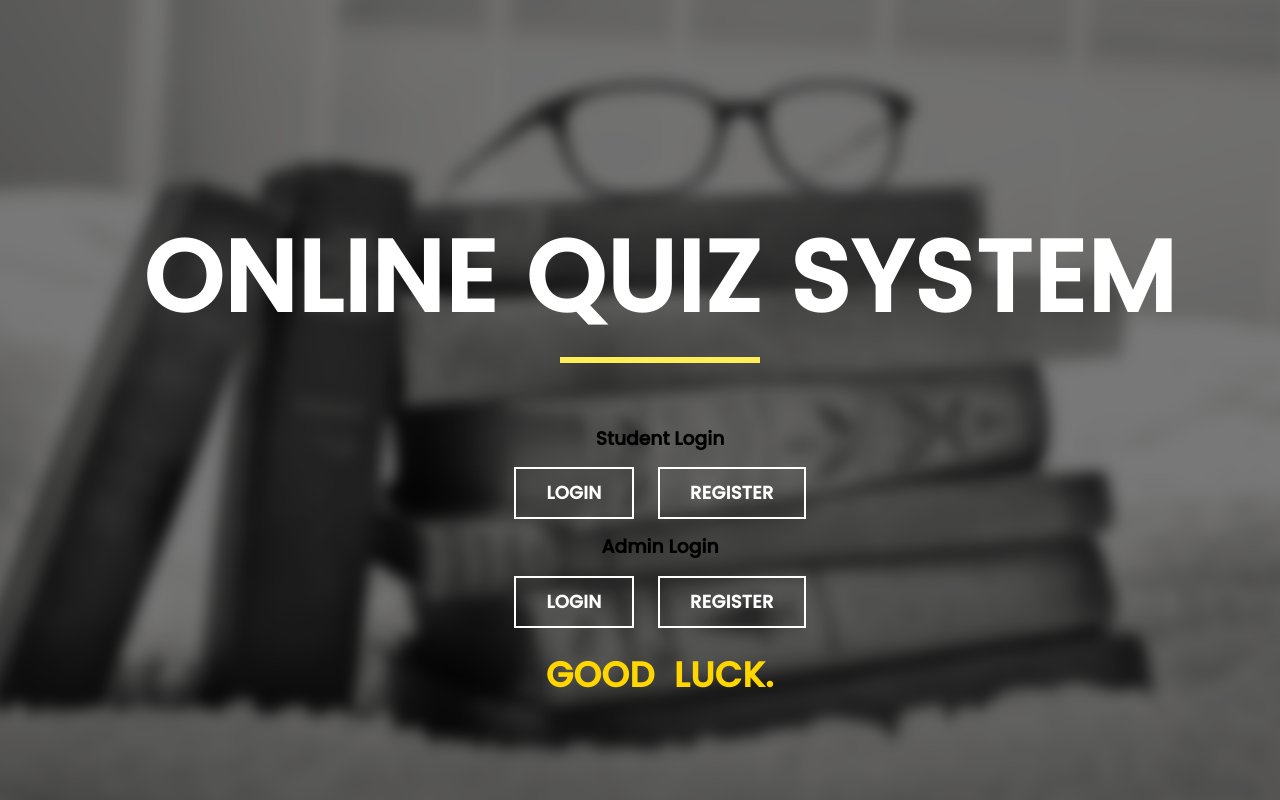
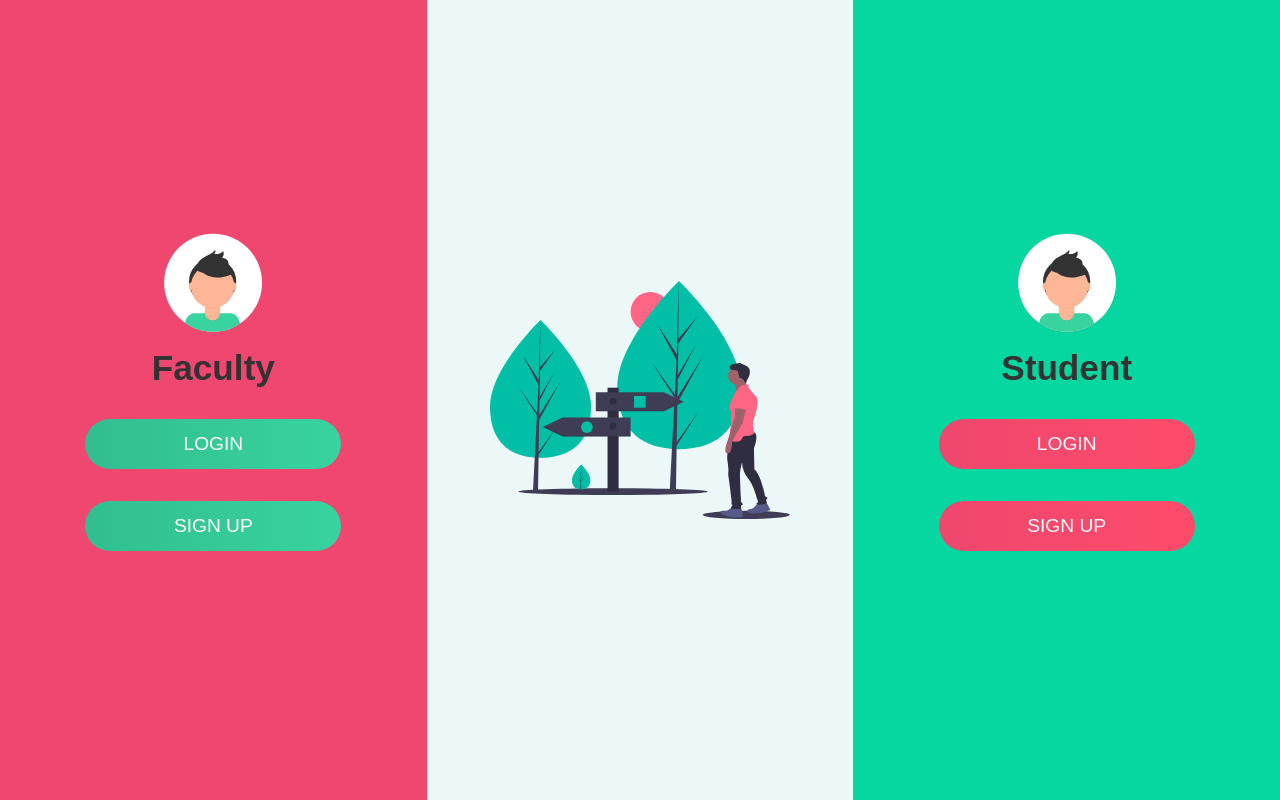
Before and after one commit to whorahulnayak/quizzer-2.0-alphaV, a PHP site: page / in a window 1280 px wide. Run offline with PHP 8.4, Linux system fonts and the light colour scheme.

Commit message:
New landing page integration

```diff
--- a/css/index.css
+++ b/css/index.css
@@ -1,130 +1,117 @@
-*{
-  font-family: 'Poppins', sans-serif;
-}
-body { line-height: 1; margin: auto; padding: auto; }
-html, body { width: 100%; height: 100%; overflow: hidden; }
-a:link { text-decoration: none; }
-.intro { position: absolute; left: 0; top:20%; padding: 0 20px;  width: 100%;  text-align: center; }
-  h1 {
-    color: #fff;
-    text-transform: uppercase;
-    font-size: 100px;
-    font-weight: 700;
-    letter-spacing: 0.015em;
-  }
-  h1::after {
-    content: '';
-    width: 200px;
-    display: block;
-    background: #ffee58;
-    height: 6px;
-    margin: 30px auto;
-    line-height: 1.1;
-  }
-  .btn {
-    display: inline-block;
-    padding: 15px 30px;
-    border: 2px solid #fff;
-    text-transform: uppercase;
-    letter-spacing: 0.015em;
-    font-size: 18px;
-    font-weight: 600;
-    line-height: 1;
-    color: #fff;
-    text-decoration: none;
-    -webkit-transition: all 0.4s;
-       -moz-transition: all 0.4s;
-         -o-transition: all 0.4s;
-            transition: all 0.4s;
-  }
-  .btn:hover {
-    color: #000;
-    border-color: #fff;
-    background-color: #607d8b;
-  }
-  h2 {
-    color: #ffd600;
-    text-transform: uppercase;
-    font-size: 35px;
-    font-weight: 700;
-    letter-spacing: 0.015em;
+* {
+	box-sizing: border-box;
+	margin: 0;
+	padding: 0;
 }
 
-  @media only screen and (max-width: 1000px) {
-    h1 {
-      font-size: 70px;
-    }
+body {
+	font-family: "Poppins", sans-serif;
+	overflow: hidden;
 }
 
-  @media only screen and (max-width: 800px) {
-    h1 {
-      font-size: 48px;
-    }
-    h1::after {
-      height: 8px;
-    }
-  }
-  @media only screen and (max-width: 550px) {
-    .btn {
-    display: inline-block;
-    padding: 5px 15px;
-    border: 2px solid #fff;
-    text-transform: uppercase;
-    letter-spacing: 0.009em;
-    font-size: 13px;
-    font-weight: 400;
-    line-height: 1;
-    color: #fff;
-    text-decoration: none;
-    -webkit-transition: all 0.4s;
-       -moz-transition: all 0.4s;
-         -o-transition: all 0.4s;
-            transition: all 0.4s;
-    }
+.parent {
+	height: 100vh;
+	/* border: 20px solid rgb(0, 0, 0); */
+	background: #ecf8f8;
+	display: flex;
+	flex-direction: row;
+	justify-content: space-evenly;
+	align-items: stretch;
+	flex-wrap: wrap;
 }
 
-  @media only screen and (max-width: 430px) {
-    .btn {
-    display: inline-block;
-    padding: 5px 10px;
-    border: 1px solid #fff;
-    text-transform: uppercase;
-    letter-spacing: 0.005em;
-    font-size: 10px;
-    font-weight: 400;
-    line-height: 1;
-    color: #fff;
-    text-decoration: none;
-    -webkit-transition: all 0.4s;
-       -moz-transition: all 0.4s;
-         -o-transition: all 0.4s;
-            transition: all 0.4s;
-    }
+.child1 {
+	width: 33.33%;
+	/* height: 200px; */
+	background: #ef476f;
+	flex-grow: 1;
 }
 
-  @media only screen and (max-width: 568px) {
-    .intro {
-      padding: 0 10px;
-    }
-    h1 {
-      font-size: 30px;
-    }
-    h1::after {
-      height: 6px;
-    }
-    p {
-      font-size: 18px;
-    }
-    .btn {
-      font-size: 16px;
-    }
+.child2 {
+	width: 33.33%;
+	/* height: 200px; */
+	/* background: #ffd166; */
+	flex-grow: 1;
 }
 
-  @media only screen and (max-width: 320px) {
-    h1 {
-      font-size: 28px;
+.child3 {
+	width: 33.33%;
+	/* height: 200px; */
+	background: #06d6a0;
+	flex-grow: 1;
 }
-    h1::after {
-      height: 4px;
+
+img {
+	width: 300px;
 }
+
+.child {
+	display: flex;
+	flex-direction: column;
+	justify-content: center;
+	align-items: center;
 }
+.child-side {
+	display: flex;
+	flex-direction: column;
+	justify-content: center;
+	align-items: center;
+}
+
+.btn1 {
+	display: block;
+	width: 60%;
+	height: 50px;
+	border-radius: 25px;
+	outline: none;
+	border: none;
+	background-image: linear-gradient(to right, #32be8f, #38d39f, #32be8f);
+	background-size: 200%;
+	font-size: 1.2rem;
+	color: #fff;
+	font-family: "Poppins", sans-serif;
+	text-transform: uppercase;
+	margin: 1rem 0;
+	cursor: pointer;
+	transition: 0.5s;
+}
+.btn2 {
+	display: block;
+	width: 60%;
+	height: 50px;
+	border-radius: 25px;
+	outline: none;
+	border: none;
+	background-image: linear-gradient(to right, #ef476f, #ff4b6a, #eb4a6f);
+	background-size: 200%;
+	font-size: 1.2rem;
+	color: #fff;
+	font-family: "Poppins", sans-serif;
+	text-transform: uppercase;
+	margin: 1rem 0;
+	cursor: pointer;
+	transition: 0.5s;
+}
+.btn1:hover {
+	background-position: right;
+}
+.btn2:hover {
+	background-position: right;
+}
+
+h2 {
+	margin: 15px 0;
+	color: #333;
+	/* text-transform: uppercase; */
+	font-size: 2.2rem;
+}
+
+.dp {
+	height: 100px;
+	/* filter: drop-shadow(0 2px 0.5rem rgb(197, 197, 197)); */
+}
+
+/* .title {
+	padding: 30px;
+	text-transform: uppercase;
+} */
--- a/index.php
+++ b/index.php
@@ -1,40 +1,30 @@
 <!DOCTYPE html>
 <html lang="en">
-    <head>
-        <meta charset="UTF-8">
-        <meta name="viewport" content="width=device-width, initial-scale=1.0">
-        <meta http-equiv="X-UA-Compatible" content="ie=edge">
-        <title>| Online Quiz System |</title>
-        <link rel="stylesheet" type="text/css" href="css/index.css" />
-        <link rel="shortcut icon" type="image/png" href="image/logo.png" />
-
-        <link rel="preconnect" href="https://fonts.gstatic.com" crossorigin>
-        <link href="https://fonts.googleapis.com/css2?family=Poppins:wght@200;400;500&display=swap" rel="stylesheet">
-        <style type="text/css">
-            body {
-                width: 100%;
-                background: url(image/book.png) ;
-                background-position: center center;
-                background-repeat: no-repeat;
-                background-attachment: fixed;
-                background-size: cover;
-            }
-        </style>
-    </head>
-    <body>
-        <center>
-            <div class="intro">
-                <h1> online quiz system </h1>
-                <!-- landing page -->
-                <h3>Student Login</h3>
-                <a href="login.php" class="btn"> login </a> &emsp;
-                <a href="register.php" class="btn"> register </a>
-                <!-- create registration for admin -->
-                <h3>Admin Login</h3>
-                <a href="admin.php" class="btn"> login </a> &emsp;
-                <a href="register1.php" class="btn"> register </a>
-                <h2> Good &nbsp;Luck. </h2>
-            </div>
-        </center>
-    </body>
+	<head>
+		<meta charset="UTF-8" />
+		<meta http-equiv="X-UA-Compatible" content="IE=edge" />
+		<meta name="viewport" content="width=device-width, initial-scale=1.0" />
+		<link rel="stylesheet" href="css/index.css" />
+		<title>Welcome</title>
+	</head>
+	<body>
+		<div class="parent">
+			<div class="child1 child-side">
+				<img src="image/avatar.svg" class="dp" />
+				<h2>Faculty</h2>
+				<input type="submit" class="btn1" value="Login" onclick="window.location.href = 'admin.php';"/>
+				<input type="submit" class="btn1" value="Sign Up" onclick="window.location.href = 'register1.php';" />
+			</div>
+			<div class="child2 child">
+				<!-- <h1 class="title">Quizzr v2.0</h1> -->
+				<img src="image/undraw_road_sign_mfpo.svg" alt="" />
+			</div>
+			<div class="child3 child-side">
+				<img src="image/avatar.svg" class="dp" />
+				<h2>Student</h2>
+				<input type="submit" class="btn2" value="Login" onclick="window.location.href = 'login.php';" />
+				<input type="submit" class="btn2" value="Sign Up"onclick="window.location.href = 'register.php';" />
+			</div>
+		</div>
+	</body>
 </html>
```
Also changed, not shown: image/avatar.svg (added), image/undraw_Login_re_4vu2.svg (added), image/undraw_online_test_gba7.svg (added), image/undraw_road_sign_mfpo.svg, image/undraw_shared_workspace_hwky.svg (added). Lines whose indentation alone changed are shown as unchanged.
